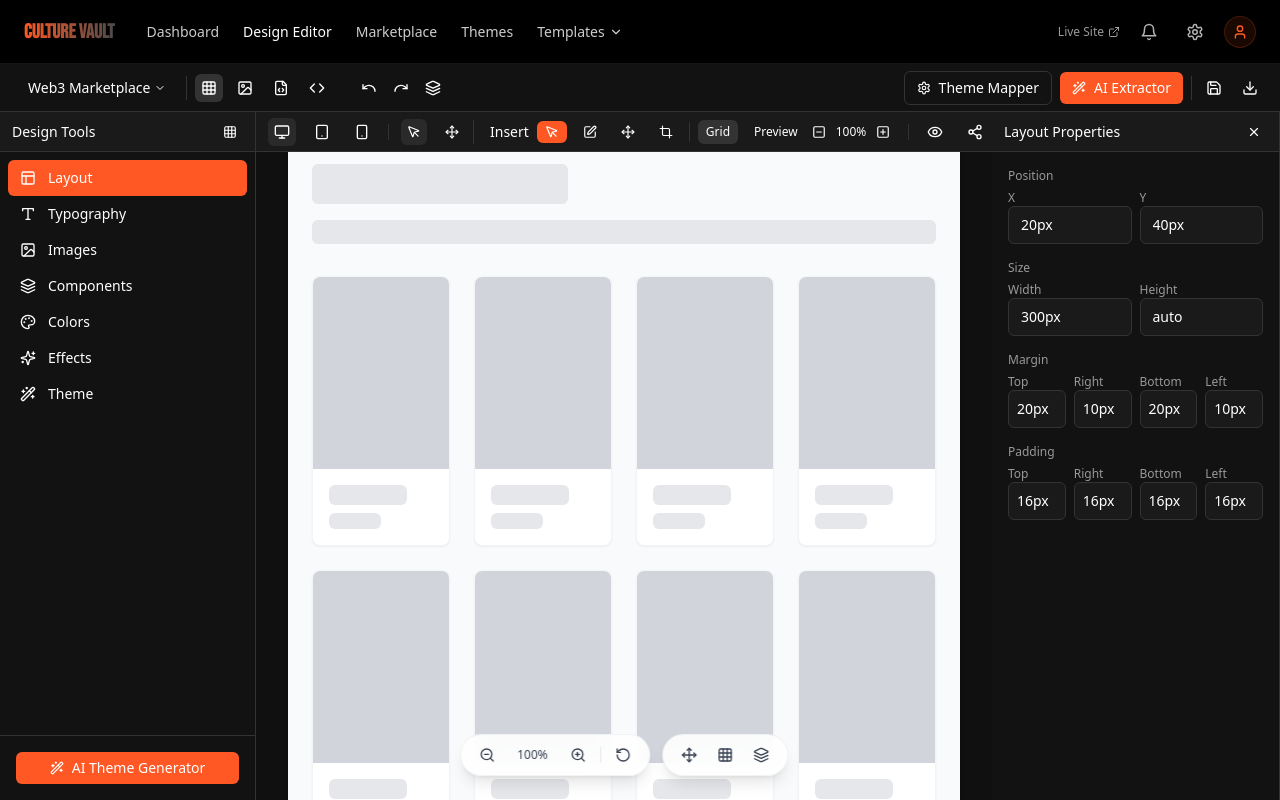
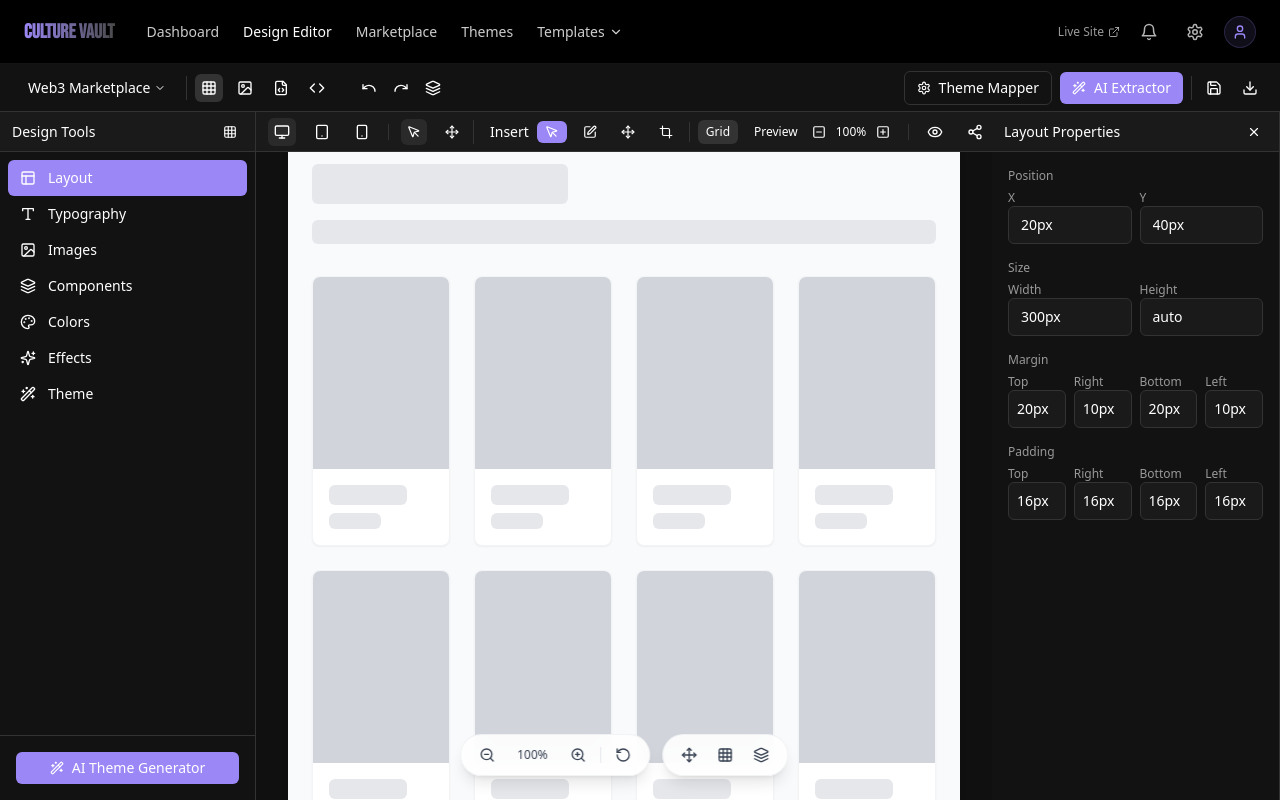
Before and after one commit to pandeynehaa/designify-portal-17, a React (Vite) app: page /editor in a window 1280 px wide. Built offline with nearby package versions, Linux system fonts and the light colour scheme; a web font is replaced by a local one.

Commit message:
Fix: Apply purple theme
Refactor the design to use purple and black colors instead of orange.

```diff
--- a/src/components/editor/EditorHeader.tsx
+++ b/src/components/editor/EditorHeader.tsx
@@ -118,7 +118,7 @@ const EditorHeader: React.FC<EditorHeaderProps> = ({
         </button>
 
         <button
-          className="bg-cv-accent text-cv-white hover:bg-cv-accent/90 px-3 py-1.5 rounded-md flex items-center text-sm font-medium transition-colors"
+          className="bg-cv-purple text-cv-white hover:bg-cv-purple/90 px-3 py-1.5 rounded-md flex items-center text-sm font-medium transition-colors"
           onClick={() => setShowAIExtractor(true)}
         >
           <Wand2 size={14} className="mr-2" />
--- a/src/components/editor/sidebar/ThemeTab.tsx
+++ b/src/components/editor/sidebar/ThemeTab.tsx
@@ -8,12 +8,12 @@ const ThemeTab: React.FC = () => {
       <div className="bg-cv-gray p-3 rounded-md">
         <div className="text-xs font-medium text-cv-white mb-2">Current Theme</div>
         <div className="flex items-center space-x-2 mb-4">
-          <div className="w-6 h-6 rounded-full bg-cv-accent"></div>
+          <div className="w-6 h-6 rounded-full bg-cv-purple"></div>
+          <div className="w-6 h-6 rounded-full bg-cv-purple/70"></div>
           <div className="w-6 h-6 rounded-full bg-cv-lightgray"></div>
-          <div className="w-6 h-6 rounded-full bg-cv-secondary"></div>
           <div className="w-6 h-6 rounded-full bg-cv-white"></div>
         </div>
-        <button className="w-full py-1.5 px-3 bg-cv-accent text-cv-white rounded-md text-sm font-medium hover:bg-cv-accent/90 transition-colors">
+        <button className="w-full py-1.5 px-3 bg-cv-purple text-cv-white rounded-md text-sm font-medium hover:bg-cv-purple/90 transition-colors">
           Edit Theme
         </button>
       </div>
--- a/src/index.css
+++ b/src/index.css
@@ -1,4 +1,3 @@
-
 @import url('https://fonts.googleapis.com/css2?family=Bebas+Neue&display=swap');
 @import url('https://fonts.cdnfonts.com/css/gravity');
 
@@ -14,19 +13,19 @@
     --card-foreground: 0 0% 100%;
     --popover: 0 0% 7%;
     --popover-foreground: 0 0% 100%;
-    --primary: 16 100% 57%;
+    --primary: 252 82% 74%;
     --primary-foreground: 0 0% 100%;
     --secondary: 0 0% 16%;
     --secondary-foreground: 0 0% 100%;
     --muted: 0 0% 15%;
     --muted-foreground: 0 0% 70%;
-    --accent: 16 100% 57%;
+    --accent: 252 82% 74%;
     --accent-foreground: 0 0% 100%;
     --destructive: 0 84.2% 60.2%;
     --destructive-foreground: 0 0% 98%;
     --border: 0 0% 20%;
     --input: 0 0% 20%;
-    --ring: 16 100% 57%;
+    --ring: 252 82% 74%;
     --radius: 0.5rem;
 
     /* Editor specific variables */
@@ -36,14 +35,14 @@
     --editor-border: 0 0% 20%;
     --editor-surface: 0 0% 10%;
     --editor-highlight: 0 0% 16%;
-    --editor-accent: 16 100% 57%;
+    --editor-accent: 252 82% 74%;
     --editor-text: 0 0% 100%;
     --editor-muted: 0 0% 60%;
 
     /* Theme variables */
-    --theme-primary: 16 100% 57%;
+    --theme-primary: 252 82% 74%;
     --theme-secondary: 0 0% 29%;
-    --theme-accent: 16 100% 67%;
+    --theme-accent: 252 83% 82%;
     --theme-neutral: 0 0% 25%;
   }
 
@@ -72,7 +71,7 @@
   }
 
   .editor-button-primary {
-    @apply bg-cv-accent hover:bg-cv-accent/90 text-cv-white px-3 py-1.5 rounded-md flex items-center transition-colors;
+    @apply bg-cv-purple hover:bg-cv-purple/90 text-cv-white px-3 py-1.5 rounded-md flex items-center transition-colors;
   }
 
   .toolbar-button-hover {
@@ -98,11 +97,11 @@
   }
 
   .cv-button {
-    @apply bg-cv-accent text-cv-white hover:bg-cv-accent/90 px-4 py-2 rounded transition-colors font-medium;
+    @apply bg-cv-purple text-cv-white hover:bg-cv-purple/90 px-4 py-2 rounded transition-colors font-medium;
   }
 
   .cv-button-outline {
-    @apply border border-cv-accent text-cv-accent hover:bg-cv-accent hover:text-cv-white px-4 py-2 rounded transition-colors font-medium;
+    @apply border border-cv-purple text-cv-purple hover:bg-cv-purple hover:text-cv-white px-4 py-2 rounded transition-colors font-medium;
   }
 }
 
@@ -113,8 +112,8 @@
 }
 
 .drag-over {
-  background-color: rgba(255, 88, 36, 0.2);
-  outline: 2px dashed #FF5824;
+  background-color: rgba(155, 135, 245, 0.2);
+  outline: 2px dashed #9b87f5;
 }
 
 .droppable {
@@ -144,7 +143,7 @@
 }
 
 .canvas-container:hover {
-  @apply outline outline-2 outline-cv-accent/30;
+  @apply outline outline-2 outline-cv-purple/30;
 }
 
 .canvas-element {
@@ -152,11 +151,11 @@
 }
 
 .canvas-element.selected {
-  @apply outline outline-2 outline-cv-accent;
+  @apply outline outline-2 outline-cv-purple;
 }
 
 .canvas-element:hover:not(.selected) {
-  @apply outline outline-1 outline-dashed outline-cv-accent/60;
+  @apply outline outline-1 outline-dashed outline-cv-purple/60;
 }
 
 .canvas-element-controls {
--- a/tailwind.config.ts
+++ b/tailwind.config.ts
@@ -1,3 +1,4 @@
+
 import type { Config } from "tailwindcss";
 
 export default {
@@ -29,7 +30,12 @@ export default {
 					gray: '#1A1A1A',
 					lightgray: '#333333',
 					white: '#FFFFFF',
-					accent: '#FF5824',
+					accent: '#9b87f5',  // Changed from orange to purple
+					purple: {
+						DEFAULT: '#9b87f5',
+						dark: '#7E69AB',
+						light: '#b6a8f8',
+					},
 					secondary: '#4A4A4A',
 				},
 				border: 'hsl(var(--border))',
@@ -81,14 +87,14 @@ export default {
 					border: '#333333',
 					surface: '#1A1A1A',
 					highlight: '#2A2A2A',
-					accent: '#FF5824',
+					accent: '#9b87f5',  // Changed from orange to purple
 					text: '#FFFFFF',
 					muted: '#999999',
 				},
 				theme: {
-					primary: '#FF5824',
+					primary: '#9b87f5',  // Changed from orange to purple
 					secondary: '#4A4A4A',
-					accent: '#FF8957',
+					accent: '#b6a8f8',  // Changed from orange to purple light
 					success: '#34C759',
 					warning: '#FF3B30',
 					neutral: '#8E8E93',
```
